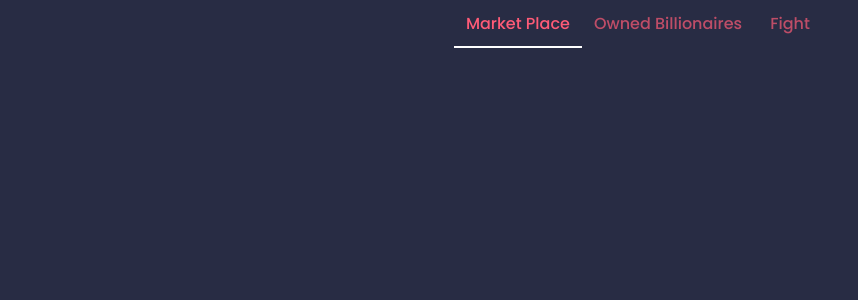
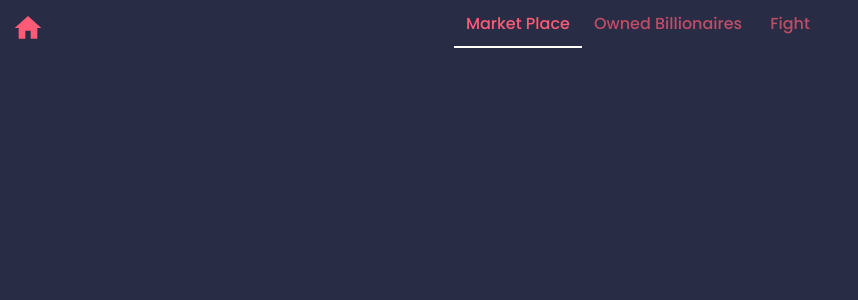
Before and after one commit to jmurphy5613/billionaire-battles, a Next.js app in the folder client/: page /dashboard in a window 1280 px wide. Shown: the top 300 px of the page, without its empty margins (0-858 px from the left). Built offline with nearby package versions, Linux system fonts and the light colour scheme.

Commit message:
set up health bar

```diff
--- /dev/null
+++ b/client/components/HealthOnItem.jsx
@@ -0,0 +1,37 @@
+import makeStyles from '@material-ui/core/styles/makeStyles';
+import Typography from "@material-ui/core/Typography";
+
+const useStyles = makeStyles(theme => ({
+    healthCounter: {
+        position: 'relative',
+        height: '1.3rem',
+        width: '8rem',
+        left: '45%',
+        bottom: '0.5rem',
+        fontFamily: 'Ubuntu',
+        backgroundColor: '#17EF97',
+        borderRadius: '5px',
+        display: 'flex',
+        justifyContent: 'center',
+        alignItems: 'center'
+    },
+    healthCounterTitle: {
+        fontSize: '0.8rem',
+        fontWeight: '600'
+    }
+}));
+
+const HealthOnItem = (props) => {
+
+    const classes = useStyles();
+
+    return (
+        <div className={classes.healthCounter}>
+            <Typography variant="h5" className={classes.healthCounterTitle}>
+                {`${props.health}/100`}
+            </Typography>
+        </div>
+    )
+}
+
+export default HealthOnItem;
--- /dev/null
+++ b/client/components/HomeButton.jsx
@@ -0,0 +1,33 @@
+import makeStyles from '@material-ui/core/styles/makeStyles';
+import HomeIcon from '@mui/icons-material/Home';
+import IconButton from '@material-ui/core/IconButton';
+
+import router from 'next/router';
+
+
+const useStyles = makeStyles(theme => ({
+    homeButton: {
+        position: 'absolute',
+        top: '0',
+        left: '0',
+        zIndex: '9999',
+    },
+
+}));
+
+const HomeButton = () => {
+
+    const classes = useStyles();
+
+    const pushToHomepage = () => {
+        router.push('/');
+    }
+
+    return (
+        <IconButton onClick={pushToHomepage} className={classes.homeButton} >
+            <HomeIcon htmlColor={'#fe5b77'} sx={{ fontSize: '2rem' }}  />
+        </IconButton>
+    )
+}
+
+export default HomeButton;
--- a/client/components/nft-grid/MarketItemGrid.jsx
+++ b/client/components/nft-grid/MarketItemGrid.jsx
@@ -7,7 +7,7 @@ const useStyles = makeStyles(theme => ({
         display: 'grid',
         gridTemplateColumns: '1fr 1fr 1fr 1fr',
         width: '65vw',
-        gridGap: '1.5rem'
+        gridGap: '3rem'
     }
 }))
 
--- a/client/components/nft-grid/MarketItemGridItem.jsx
+++ b/client/components/nft-grid/MarketItemGridItem.jsx
@@ -2,13 +2,14 @@
 import makeStyles from '@material-ui/core/styles/makeStyles';
 import Typography from '@material-ui/core/Typography';
 
+import HealthOnItem from '../HealthOnItem';
+
 const useStyles = makeStyles(theme => ({
     gridItem: {
         height: '30vh',
-        display: 'flex',
+        display: 'inline-flex',
         flexDirection: 'column',
         backgroundColor: theme.palette.secondary.main,
-        padding: '1px',
         borderRadius: '5px',
         border: '1px solid #3750A8',
         transition: '0.5s',
@@ -21,6 +22,9 @@ const useStyles = makeStyles(theme => ({
         width: '100%',
         backgroundSize: 'cover',
         backgroundRepeat: 'none',
+        borderTopLeftRadius: '5px',
+        borderTopRightRadius: '5px',
+
     },
     bioFrame: {
         height: '20%',
@@ -52,7 +56,11 @@ const MarketItemGridItem = (props) => {
                 style={{
                     backgroundImage: `url(${props.img})`
                 }}
-            />
+
+            >
+            <HealthOnItem health={50} />
+            </div>
+
             <div className={classes.bioFrame}>
                 <Typography variant="h4" className={classes.nftName}>
                     {props.name}
--- a/client/package.json
+++ b/client/package.json
@@ -9,7 +9,12 @@
     "lint": "next lint"
   },
   "dependencies": {
+    "@emotion/react": "^11.9.0",
+    "@emotion/styled": "^11.8.1",
     "@material-ui/core": "^4.12.3",
+    "@mui/icons-material": "^5.6.2",
+    "@mui/material": "^5.6.2",
+    "@ramonak/react-progress-bar": "^4.4.0",
     "assert": "^2.0.0",
     "ethers": "^5.6.2",
     "fs": "^0.0.1-security",
--- a/client/pages/dashboard.jsx
+++ b/client/pages/dashboard.jsx
@@ -1,9 +1,13 @@
 import RegularPlayerView from '../components/page/RegularPlayerView';
+import HomeButton from '../components/HomeButton';
 
 
 const Dashboard = () => {
     return (
-        <RegularPlayerView />
+        <>
+            <HomeButton />
+            <RegularPlayerView />
+        </>
     )
 }
 
--- a/client/pages/index.jsx
+++ b/client/pages/index.jsx
@@ -7,11 +7,6 @@ import { useEffect, useState } from 'react';
 import makeStyles from "@material-ui/core/styles/makeStyles";
 import Typography from "@material-ui/core/Typography";
 import Button from '@material-ui/core/Button';
-
-import { ethers } from 'ethers';
-
-import BillionaireBattles from '../../server/artifacts/contracts/BillionaireBattles.sol/BillionaireBattles.json';
-import { BillionaireBattlesAddress } from '../helpers/addresses';
 
 //component imports
 import ConnectedStatus from '../components/ConnectedStatus';
```
Also changed, not shown: 1 other file (tests, documents, lock files or other folders).
